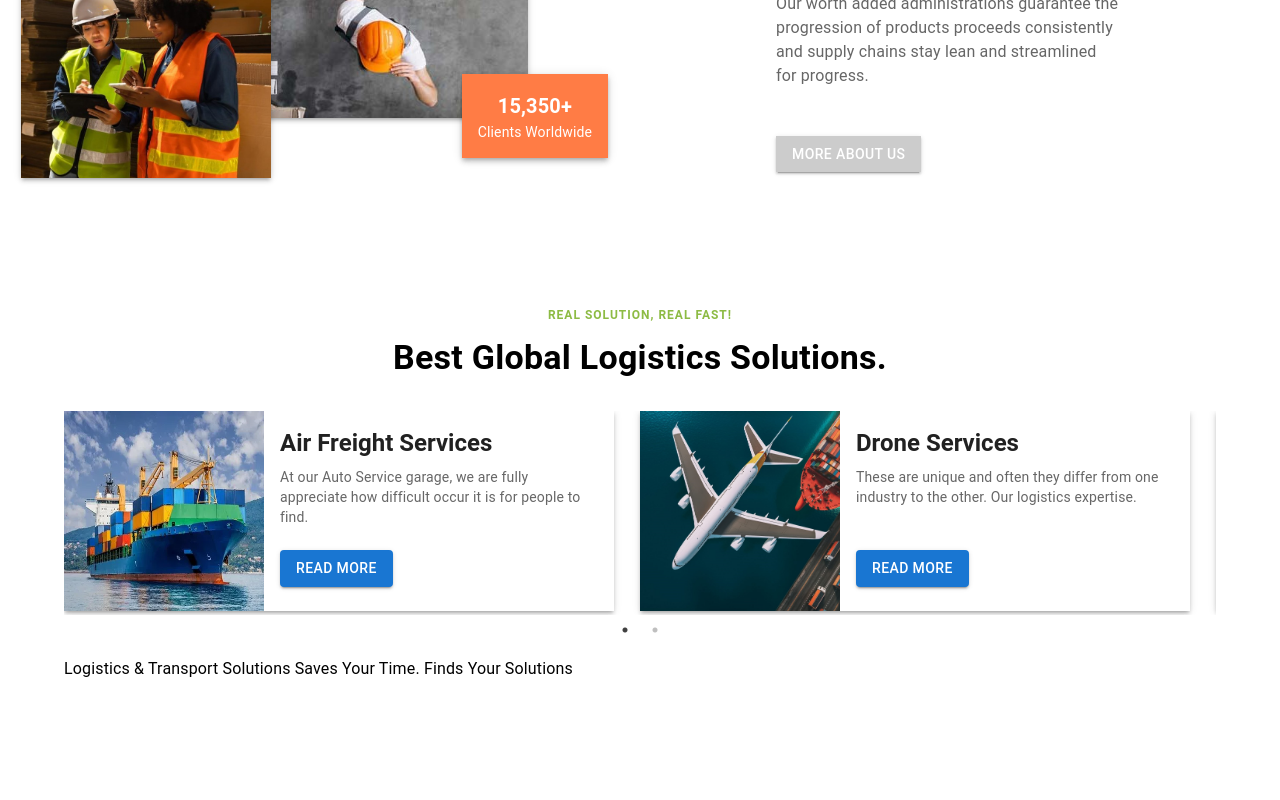
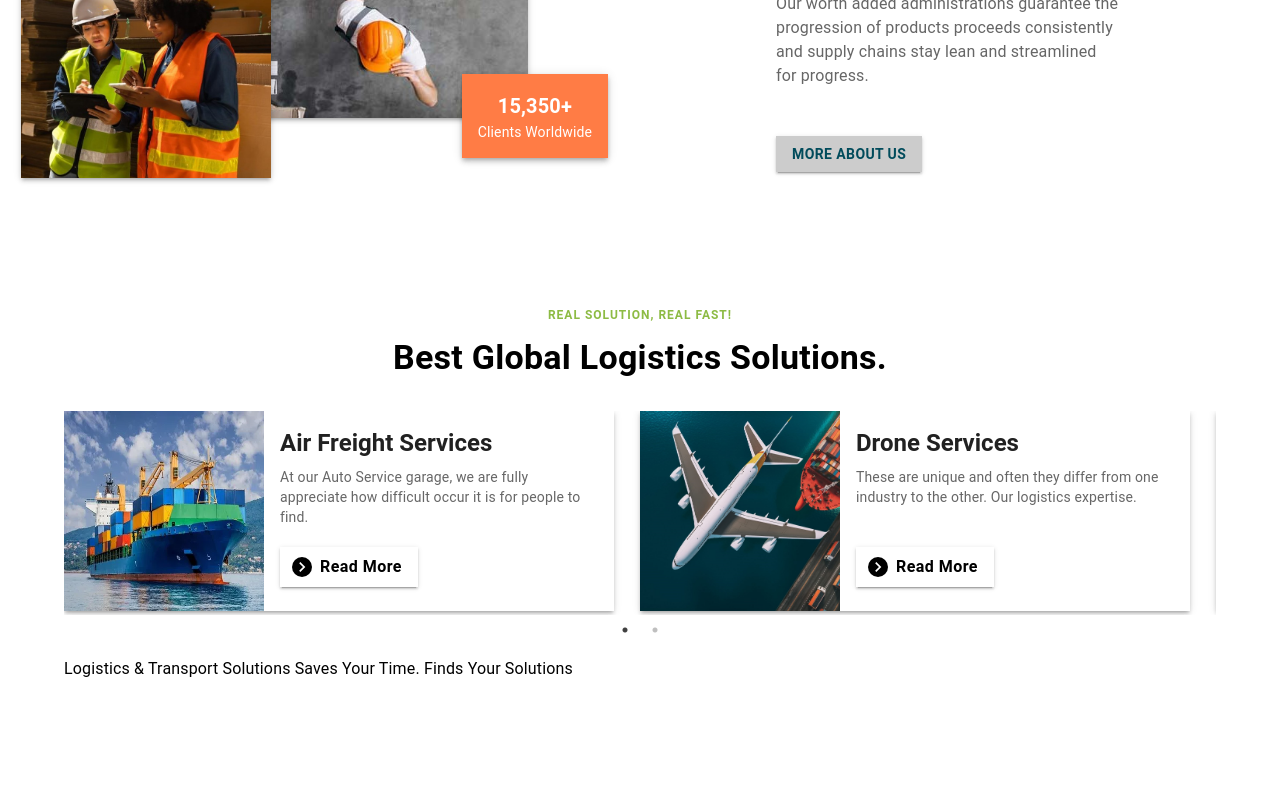
Before and after one commit to TharushikaJanz/cargo-website, a React (Create React App) app: page / in a window 1280 px wide. Shown: the part 1020-1820 px from the top of the page. Built offline with nearby package versions, Linux system fonts and the light colour scheme.

Commit message:
Readme and footer updated

```diff
--- a/src/components/footer.js
+++ b/src/components/footer.js
@@ -51,7 +51,13 @@ const CustomerServiceLinks = ({ links }) => (
       Customer Service
     </Typography>
     {links.map((link, index) => (
-      <Link key={index} href={link.href} color="#a9b6ab" underline="hover" sx={{ display: 'block', mt: index > 0 ? 1 : 0 }}>
+      <Link
+        key={index}
+        href={link.href}
+        color="#a9b6ab"
+        underline="hover"
+        sx={{ display: "block", mt: index > 0 ? 1 : 0 }}
+      >
         {link.text}
       </Link>
     ))}
@@ -68,7 +74,7 @@ const ImageBox = ({ images }) => (
         key={index}
         src={image.src}
         alt={image.alt}
-        style={{ width: "30%", height: "auto", margin: "0.5%" }} // Adjust margin as needed
+        style={{ width: "30%", height: "auto", margin: "0.5%" }}
       />
     ))}
   </Box>
@@ -229,10 +235,13 @@ const FooterSection = () => {
                     marginLeft: "5rem",
                     color: "#fff",
                     bgcolor: "#f9bf04",
-                    borderRadius: "50%",
+                    borderRadius: "0",
                     p: "10px",
                   }}
                   aria-label="back to top"
+                  onClick={() =>
+                    window.scrollTo({ top: 0, behavior: "smooth" })
+                  }
                 >
                   <ArrowUpwardIcon />
                 </IconButton>
--- a/src/components/sub-components/servicesSlider.js
+++ b/src/components/sub-components/servicesSlider.js
@@ -13,6 +13,7 @@ import {
 
 import airFreightImage from "../../assets/frieghtServices.webp";
 import droneServicesImage from "../../assets/droneServices.jpg";
+import KeyboardArrowRightIcon from "@mui/icons-material/KeyboardArrowRight";
 
 const servicesData = [
   {
@@ -78,11 +79,9 @@ const ServicesSlider = () => {
     ],
   };
 
-
-
   return (
-     <Box sx={{ position: 'relative', width: '100%' }}>
-    <Slider {...settings} >
+    <Box sx={{ position: "relative", width: "100%" }}>
+      <Slider {...settings}>
         {servicesData.map((service, index) => (
           <Card
             key={index}
@@ -95,7 +94,7 @@ const ServicesSlider = () => {
               maxWidth: 550,
               height: 200,
               boxShadow: 3,
-            borderRadius:0,
+              borderRadius: 0,
               transition: "transform .2s",
               "&:hover": {
                 transform: "scale(1.05)",
@@ -136,16 +135,40 @@ const ServicesSlider = () => {
                 </Typography>
                 <Button
                   variant="contained"
-                sx={{ width: "fit-content", marginTop: "auto" }}
+                  startIcon={
+                    <KeyboardArrowRightIcon
+                      sx={{
+                        fontSize: "16px",
+                        fontWeight: "bold",
+                        backgroundColor: "#000",
+                        color: "#fff",
+                        borderRadius: "25px"
+                      }}
+                    />
+                  }
+                  sx={{
+                    backgroundColor: "transparent",
+                    color: "#000",
+                    padding: "6px 16px",
+                    textTransform: "none",
+                    borderRadius: "0",
+                    fontSize: "inherit",
+                    width: "fit-content",
+                    fontWeight: "bold",
+                    marginTop: "auto",
+                    ":hover": {
+                      backgroundColor: "#ccc",
+                    },
+                  }}
                 >
-                {service.action}
+                  Read More
                 </Button>
               </CardContent>
             </Box>
           </Card>
         ))}
       </Slider>
-    <Typography variant="subtitle1" marginTop={'40px'}>
+      <Typography variant="subtitle1" marginTop={"40px"}>
         Logistics & Transport Solutions Saves Your Time. Finds Your Solutions
       </Typography>
     </Box>
--- a/src/components/welcome.js
+++ b/src/components/welcome.js
@@ -35,12 +35,13 @@ const WelcomeSection = () => {
               component="h2"
               sx={{
                 fontWeight: "bold",
-                color: "#ff7c45",
                 marginBottom: "2rem",
               }}
             >
-              Around the World
+              Around
+              <span style={{ color: "#ff7c45" }}> the World</span>
             </Typography>
+
             <Typography
               variant="body1"
               sx={{ marginBottom: "1rem", color: "#014b5b " }}
@@ -61,8 +62,12 @@ const WelcomeSection = () => {
               variant="contained"
               sx={{
                 backgroundColor: "#ccc",
-                color: "#014b5b ",
-                "&:hover": { backgroundColor: "#cc5200" },
+                color: "#014b5b",
+                fontWeight: "bold",
+                "&:hover": {
+                  backgroundColor: "#cc5200",
+                  color: "#fff",
+                },
                 borderRadius: 0,
               }}
             >
```
Also changed, not shown: 1 other file (tests, documents, lock files or other folders). Lines whose indentation alone changed are shown as unchanged.
